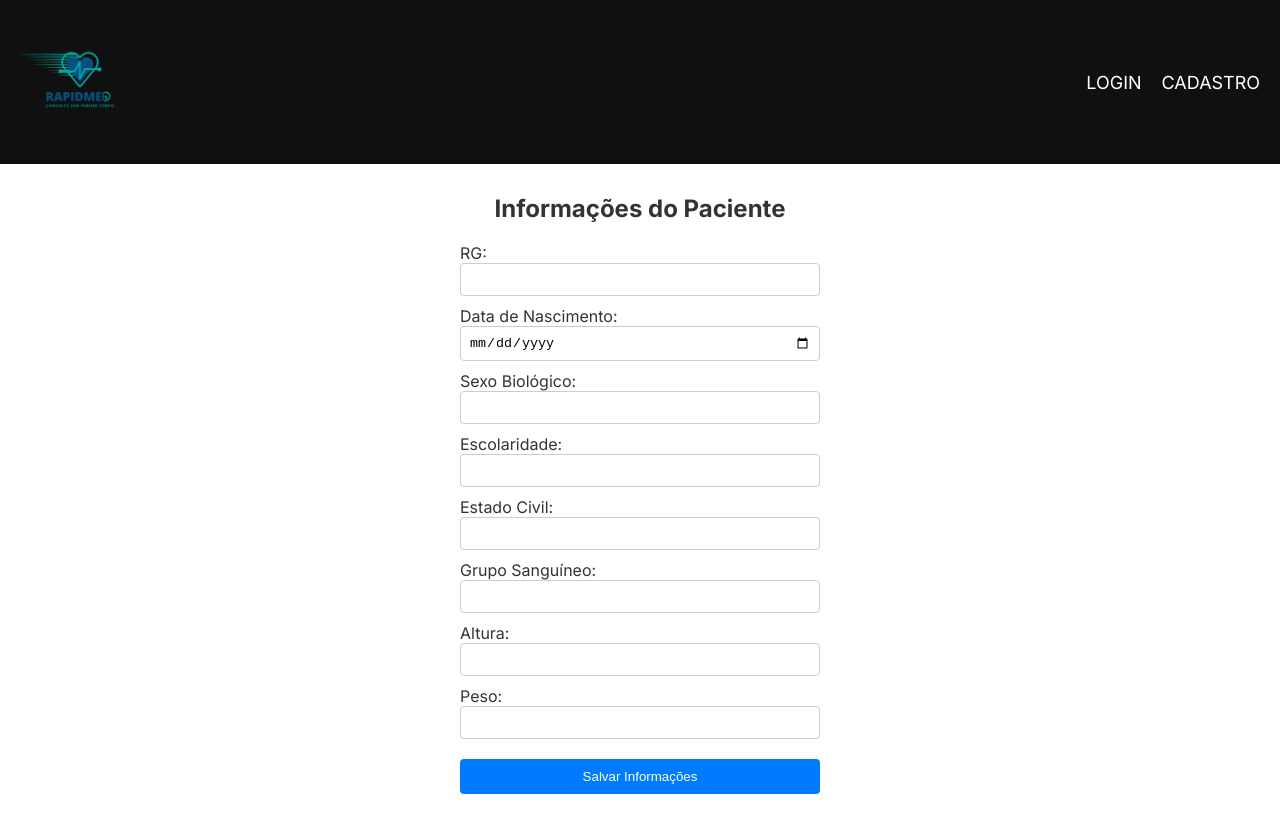
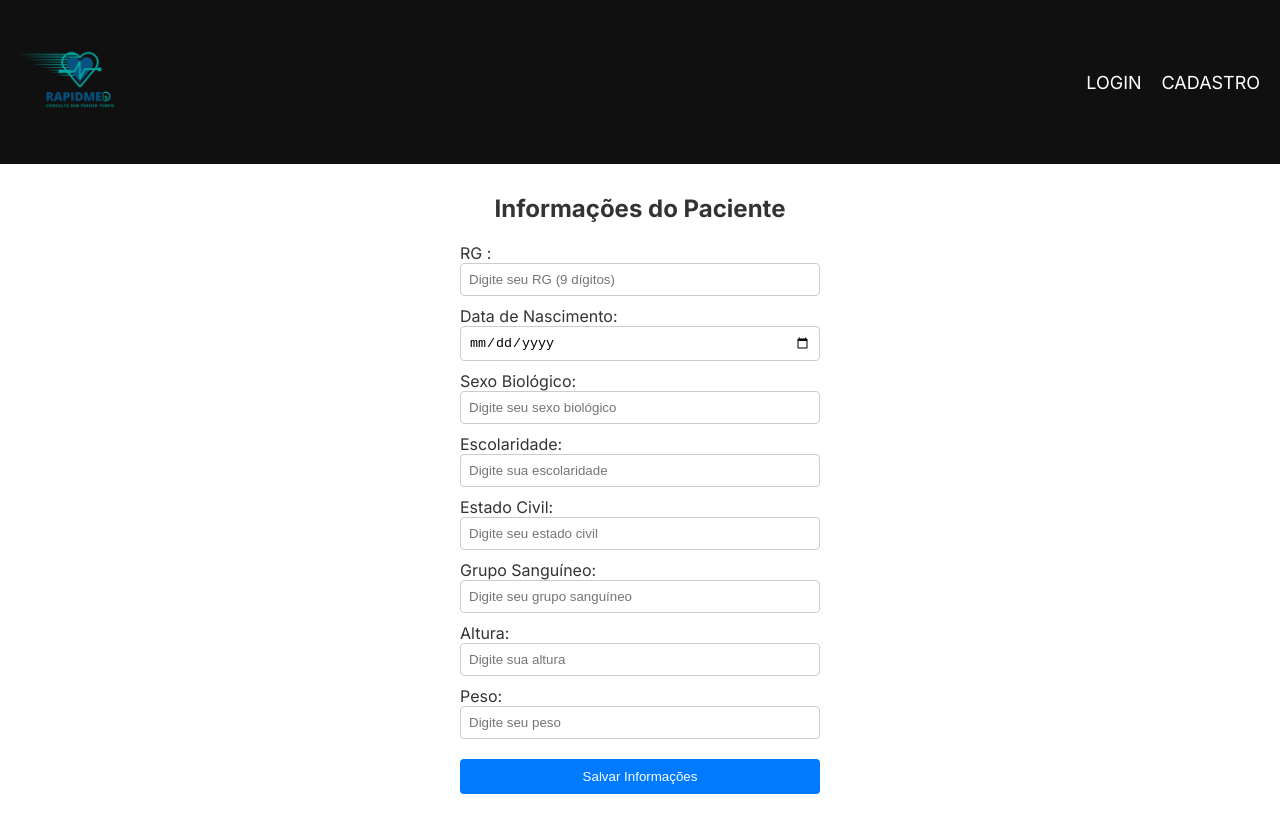
Before and after one commit to vcamargo04/global-solution2, a Next.js app: page /informacoesPaciente in a window 1280 px wide. Built offline with nearby package versions, Linux system fonts and the light colour scheme.

Commit message:
Adicionado um place Holder no projeto.

```diff
--- a/src/app/informacoesPaciente/page.jsx
+++ b/src/app/informacoesPaciente/page.jsx
@@ -18,7 +18,7 @@ const InformacoesPaciente = () => {
 
   const handleSubmit = () => {
     if (
-      rg.length > 9 ||
+      rg.length !== 9 ||
       rg.trim() === '' ||
       !dataNascimento ||
       sexoBiologico.trim() === '' ||
@@ -32,8 +32,6 @@ const InformacoesPaciente = () => {
       return;
     }
 
-    // Adicione a lógica para salvar no localStorage se necessário
-
     setSalvoComSucesso(true);
   };
 
@@ -45,36 +43,36 @@ const InformacoesPaciente = () => {
         {erro && <p className={styles.error}>{erro}</p>}
         {salvoComSucesso && <p className={styles.success}>Informações salvas com sucesso!</p>}
         <label>
-          RG:
-          <input type="text" value={rg} onChange={(e) => setRg(e.target.value)} className={styles.input} />
+          RG :
+          <input type="text" value={rg} onChange={(e) => setRg(e.target.value)} placeholder="Digite seu RG (9 dígitos)" className={styles.input} />
         </label>
         <label>
           Data de Nascimento:
-          <input type="date" value={dataNascimento} onChange={(e) => setDataNascimento(e.target.value)} className={styles.input} />
+          <input type="date" value={dataNascimento} onChange={(e) => setDataNascimento(e.target.value)} placeholder="Selecione a data" className={styles.input} />
         </label>
         <label>
           Sexo Biológico:
-          <input type="text" value={sexoBiologico} onChange={(e) => setSexoBiologico(e.target.value)} className={styles.input} />
+          <input type="text" value={sexoBiologico} onChange={(e) => setSexoBiologico(e.target.value)} placeholder="Digite seu sexo biológico" className={styles.input} />
         </label>
         <label>
           Escolaridade:
-          <input type="text" value={escolaridade} onChange={(e) => setEscolaridade(e.target.value)} className={styles.input} />
+          <input type="text" value={escolaridade} onChange={(e) => setEscolaridade(e.target.value)} placeholder="Digite sua escolaridade" className={styles.input} />
         </label>
         <label>
           Estado Civil:
-          <input type="text" value={estadoCivil} onChange={(e) => setEstadoCivil(e.target.value)} className={styles.input} />
+          <input type="text" value={estadoCivil} onChange={(e) => setEstadoCivil(e.target.value)} placeholder="Digite seu estado civil" className={styles.input} />
         </label>
         <label>
           Grupo Sanguíneo:
-          <input type="text" value={grupoSanguineo} onChange={(e) => setGrupoSanguineo(e.target.value)} className={styles.input} />
+          <input type="text" value={grupoSanguineo} onChange={(e) => setGrupoSanguineo(e.target.value)} placeholder="Digite seu grupo sanguíneo" className={styles.input} />
         </label>
         <label>
           Altura:
-          <input type="text" value={altura} onChange={(e) => setAltura(e.target.value)} className={styles.input} />
+          <input type="text" value={altura} onChange={(e) => setAltura(e.target.value)} placeholder="Digite sua altura" className={styles.input} />
         </label>
         <label>
           Peso:
-          <input type="text" value={peso} onChange={(e) => setPeso(e.target.value)} className={styles.input} />
+          <input type="text" value={peso} onChange={(e) => setPeso(e.target.value)} placeholder="Digite seu peso" className={styles.input} />
         </label>
         <button className={styles.button} onClick={handleSubmit}>
           Salvar Informações
--- a/src/components/LoginForm/LoginForm.jsx
+++ b/src/components/LoginForm/LoginForm.jsx
@@ -31,10 +31,10 @@ const LoginForm = ({ onLogin }) => {
         <h2 className={styles.title}>Login</h2>
         <form className={styles.form}>
           <label className={styles.label}>Email:</label>
-          <input className={styles.input} type="email" value={email} onChange={(e) => setEmail(e.target.value)} required />
+          <input className={styles.input} type="email" value={email} onChange={(e) => setEmail(e.target.value)} placeholder="Digite seu email" required />
 
           <label className={styles.label}>Senha:</label>
-          <input className={styles.input} type="password" value={senha} onChange={(e) => setSenha(e.target.value)} required />
+          <input className={styles.input} type="password" value={senha} onChange={(e) => setSenha(e.target.value)} placeholder="Digite sua senha" required />
 
           <button className={styles.button} type="button" onClick={handleLogin}>
             Entrar
```
Also changed, not shown: src/app/cadastro/page.jsx (+5 -5 lines).
